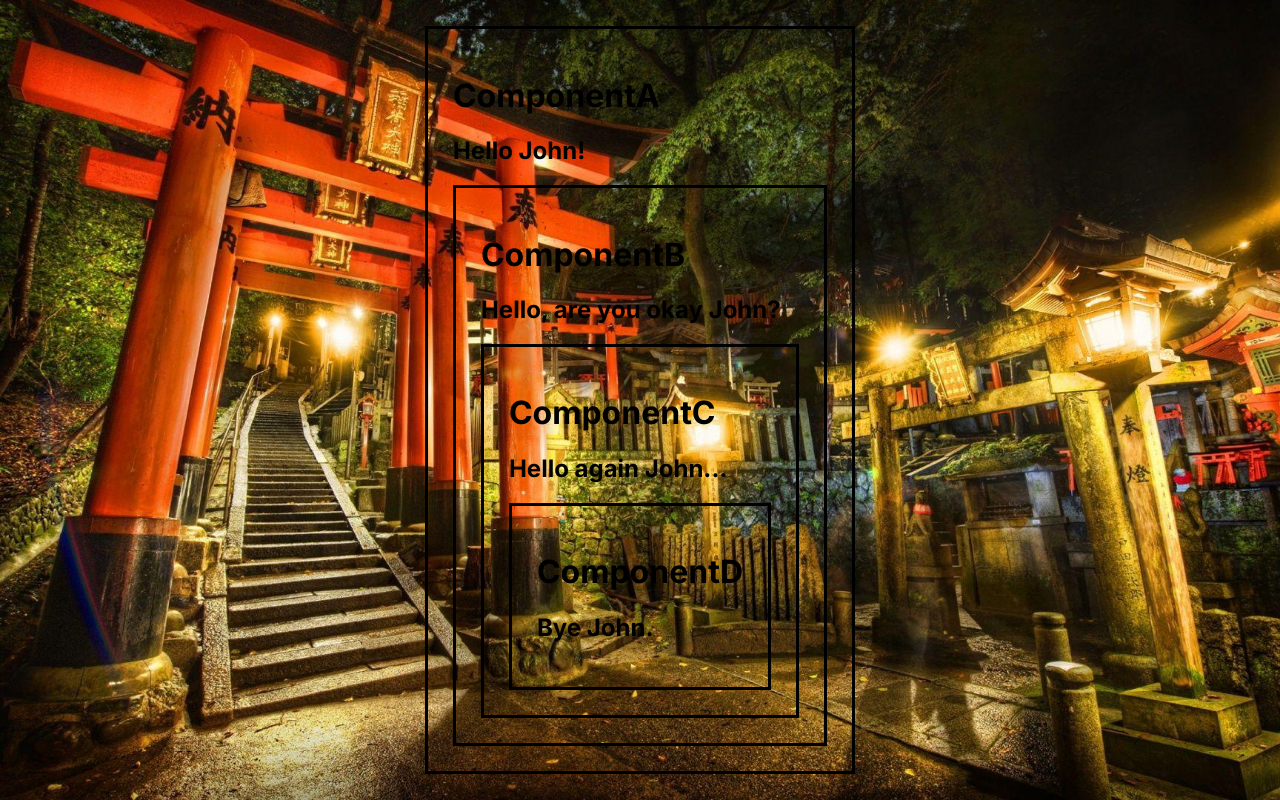
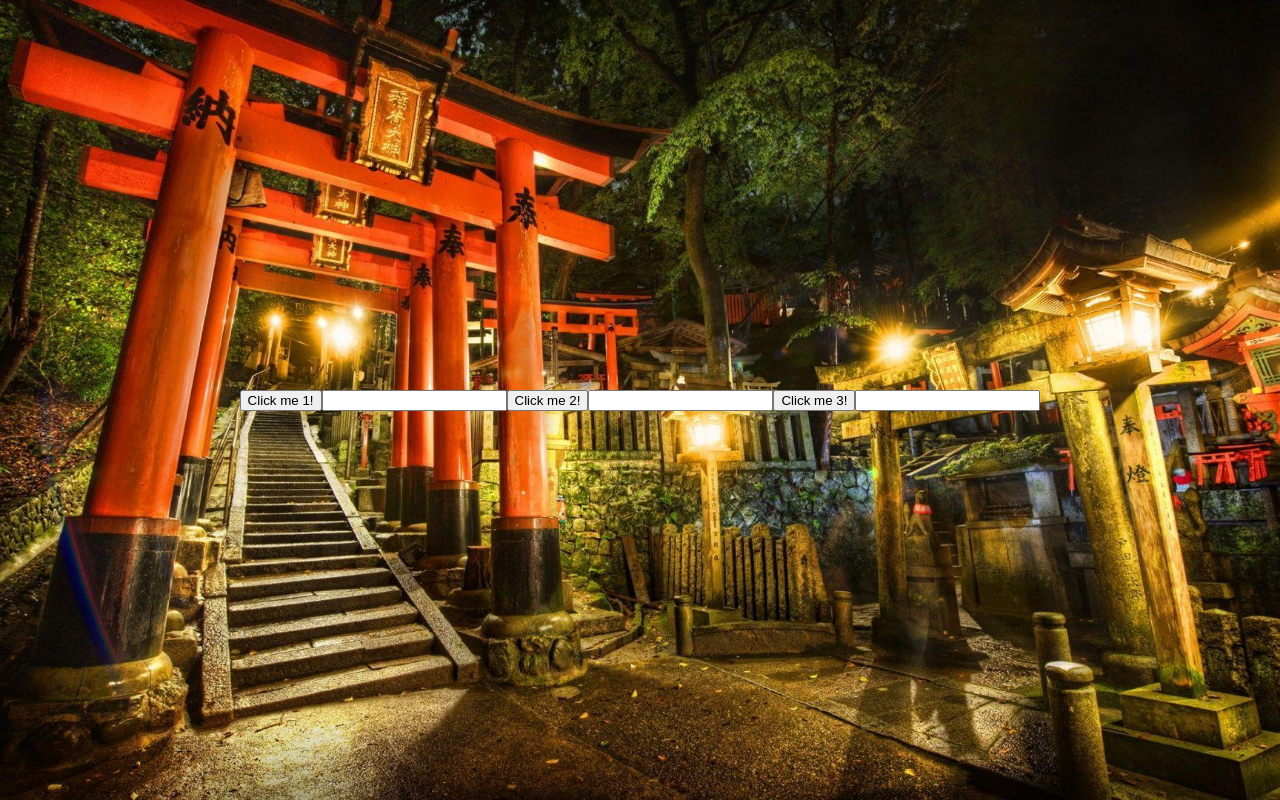
Before and after one commit to loneMatterAT/ReactJS-Fundamental-Series, a React (Vite) app: page / in a window 1280 px wide. Built offline with nearby package versions, Linux system fonts and the light colour scheme; a web font is replaced by a local one.

Commit message:
This is my 20th Series of React Fundamentals of Using useRef() hook.

```diff
--- a/src/01 - React Introduction/App.jsx
+++ b/src/01 - React Introduction/App.jsx
@@ -59,7 +59,10 @@
 // import DigitalClock from '../18 - React Digital Clock Program/DigitalClock.jsx';
 
 // 19 - React useContext
-import ComponentA from '../19 - React useContext/ComponentA.jsx';
+// import ComponentA from '../19 - React useContext/ComponentA.jsx';
+
+// 20 - React useRef
+import UseRef from '../20 - React useRef/UseRef.jsx';
 
 
 function App() {
@@ -300,9 +303,25 @@
       // 1. import React { useContext } from 'react';
       //    import { MyContext } from './ComponentA';
       // 2. const value = useContext(MyContext);
+      // return(
+      //   <>
+      //       <ComponentA/>
+      //   </>
+      // );
+
+      // 20 - React useRef
+      // useState() = Re-renders the component when the state value changes.
+
+      // useRef() = "use Reference" Does not caue re-renders when its value changes.
+      //            When you want a component to "remember" some information,
+      //            but you don't want that information to trigger new renders.
+
+      //            1. Accessing/Interacting with DOM elements.
+      //            2. Handling Focus, Animations, and Transsitions.
+      //            3. Managing Timers and Intervals
       return(
         <>
-            <ComponentA/>
+            <UseRef />
         </>
       );
 
--- /dev/null
+++ b/src/20 - React useRef/UseRef.jsx
@@ -0,0 +1,79 @@
+// Importing useState, useEffect, and useRef hook
+import React, {useState, useEffect, useRef} from 'react';
+
+function UseRef() {
+
+  // State variable using useRef() hook
+  // It's like a scape hatch because useRef() hook doesn't cause the component to re-rendered
+  // useRef() returns a ref object with a single current property initially set to the initial value you provided.
+
+  // Note: Using useRef() it rendered once and avoids re-rendered, and meke it efficient
+  //       Unlike useState() its re-rendered the component multiple times
+  // Multiple references
+  const inputRef1 = useRef(null); // initial value: null (no value)
+  const inputRef2 = useRef(null); // initial value: null (no value)
+  const inputRef3 = useRef(null); // initial value: null (no value
+
+  // console.log(ref); // demo purpose on console
+
+  // State variable using useState() hook
+  // let [number, setNumber] = useState(0); // initial value: 0
+
+  // Using useEffect() hook
+  useEffect(() => {
+    console.log("COMPONENT RENDERED");
+    console.log(inputRef1);
+  });
+
+  // Functions to handle Click Button
+  function handleClick1() {
+    // setNumber(n => n + 1); // whenever
+    // Access the ref object
+    // ref.current++;
+    // console.log(ref.current);
+    inputRef1.current.focus(); // when the button clicked and use focus() method to give the element focus
+    inputRef1.current.style.backgroundColor = "yellow"; // when button clicked, the input textbox color change to 'yellow'
+    inputRef2.current.style.backgroundColor = ""; // empty string
+    inputRef3.current.style.backgroundColor = ""; // empty string
+  }
+
+  function handleClick2() {
+  inputRef2.current.focus(); // when the button clicked and use focus() method to give the element focus
+  // inputRef2.current.style.backgroundColor = "red"; // when button clicked, the input textbox color change to 'yellow'
+   inputRef1.current.style.backgroundColor = ""; // empty string
+   inputRef2.current.style.backgroundColor = "yellow"; // when button clicked, the input textbox color change to 'yellow'
+   inputRef3.current.style.backgroundColor = ""; // empty string
+  }
+
+  function handleClick3() {
+  inputRef3.current.focus(); // when the button clicked and use focus() method to give the element focus
+  inputRef1.current.style.backgroundColor = ""; // empty string
+  inputRef2.current.style.backgroundColor = ""; // empty string
+  inputRef3.current.style.backgroundColor = "yellow"; // when button clicked, the input textbox color change to 'yellow'
+}
+
+  return(
+    <>
+      {/* Multiple html elements */}
+      <div>
+        <button onClick={handleClick1}>
+          Click me 1!
+        </button>
+        <input ref={inputRef1}/>
+
+         <button onClick={handleClick2}>
+          Click me 2!
+        </button>
+        <input ref={inputRef2}/>
+
+         <button onClick={handleClick3}>
+          Click me 3!
+        </button>
+        <input ref={inputRef3}/>
+      </div>
+
+    </>
+  );
+}
+
+export default UseRef;
--- a/src/main.jsx
+++ b/src/main.jsx
@@ -4,7 +4,7 @@
 import App from './01 - React Introduction/App.jsx'
 
 createRoot(document.getElementById('root')).render(
-  <StrictMode>
+  // Removing StrictMode whenever update the state variable like clicking a button, the component rendered multiple
+  // For demo purposes, we remove StrictMode to try the useRef() hook
     <App />
-  </StrictMode>,
 )
```
